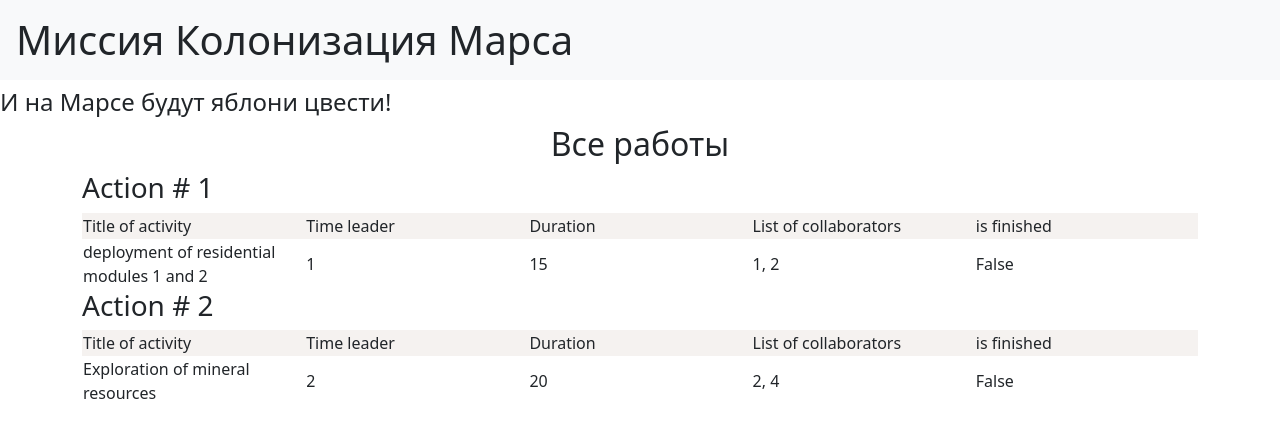
After one commit to kapoed/flasktest, a Flask app: page /jobs in a window 1280 px wide. The commit adds this page. Shown: the top 438 px of the page. Run offline with Flask 3, Linux system fonts and the light colour scheme.

Commit message:
Add files via upload

```diff
--- a/main.py
+++ b/main.py
@@ -2,9 +2,25 @@ from flask import Flask, url_for, render_template, request, redirect
 from forms.loginform import LoginForm
 from data import db_session
 from data.users import User
+from data.jobs import Jobs
+import datetime as dt
 
 app = Flask(__name__)
 app.config['SECRET_KEY'] = 'yandexlyceum_secret_key'
+
+
+def all_jobs():
+    jobs = []
+    db_session.global_init("db/blogs.db")
+    db_sess = db_session.create_session()
+    for job in db_sess.query(Jobs).all():
+        jobs.append(job)
+    return jobs
+
+
+@app.route('/jobs')
+def jobs():
+    return render_template('jobs.html', jobs=all_jobs())
 
 
 @app.route('/index/<title>')
@@ -255,43 +271,4 @@ def results(nickname, level, rating):
 
 
 if __name__ == '__main__':
-    db_session.global_init("db/blogs.db")
-    user1 = User()
-    user1.surname = "Scott"
-    user1.name = "Ridley"
-    user1.email = "scott_chief@mars.org"
-    user1.address = "module_1"
-    user1.speciality = "research engineer"
-    user1.position = "captain"
-    user1.age = "21"
-    user2 = User()
-    user2.surname = "John-Davy"
-    user2.name = "Harris"
-    user2.email = "JDH@mars.org"
-    user2.address = "module_2"
-    user2.speciality = "genius"
-    user2.position = "chief assistant"
-    user2.age = "22"
-    user3 = User()
-    user3.surname = "Dave"
-    user3.name = "Johns"
-    user3.email = "dave_qwe@mars.org"
-    user3.address = "module_3"
-    user3.speciality = "clown"
-    user3.position = "passenger"
-    user3.age = "19"
-    user4 = User()
-    user4.surname = "Raya"
-    user4.name = "Aber"
-    user4.email = "prime@mars.org"
-    user4.address = "module_4"
-    user4.speciality = "scientist"
-    user4.position = "commander"
-    user4.age = "21"
-    db_sess = db_session.create_session()
-    db_sess.add(user1)
-    db_sess.add(user2)
-    db_sess.add(user3)
-    db_sess.add(user4)
-    db_sess.commit()
-    # app.run(port=8080, host='127.0.0.1', debug=True)
+    app.run(port=8080, host='127.0.0.1', debug=True)
--- a/static/css/style.css
+++ b/static/css/style.css
@@ -11,3 +11,7 @@ form.login_form {
     border-radius: 5px;
     padding: 10px;
 }
+
+.bgg {
+    background: #f5f2f0
+}
--- /dev/null
+++ b/templates/jobs.html
@@ -0,0 +1,24 @@
+{% extends "base.html" %}
+
+{% block content %}
+    <h2 style="text-align:center;">Все работы</h2>
+    {% for job in jobs %}
+        <h3>Action # {{ job.id }}</h3>
+        <table style="width: 100%; table-layout: fixed;">
+            <tr class="bgg">
+                <td>Title of activity</td>
+                <td>Time leader</td>
+                <td>Duration</td>
+                <td>List of collaborators</td>
+                <td>is finished</td>
+            </tr>
+            <tr>
+                <td>{{ job.job }}</td>
+                <td>{{ job.team_leader }}</td>
+                <td>{{ job.work_size }}</td>
+                <td>{{ job.collaborators }}</td>
+                <td>{{ job.is_finished }}</td>
+            </tr>
+        </table>
+    {% endfor %}
+{% endblock %}
```
Also changed, not shown: db/blogs.db.
